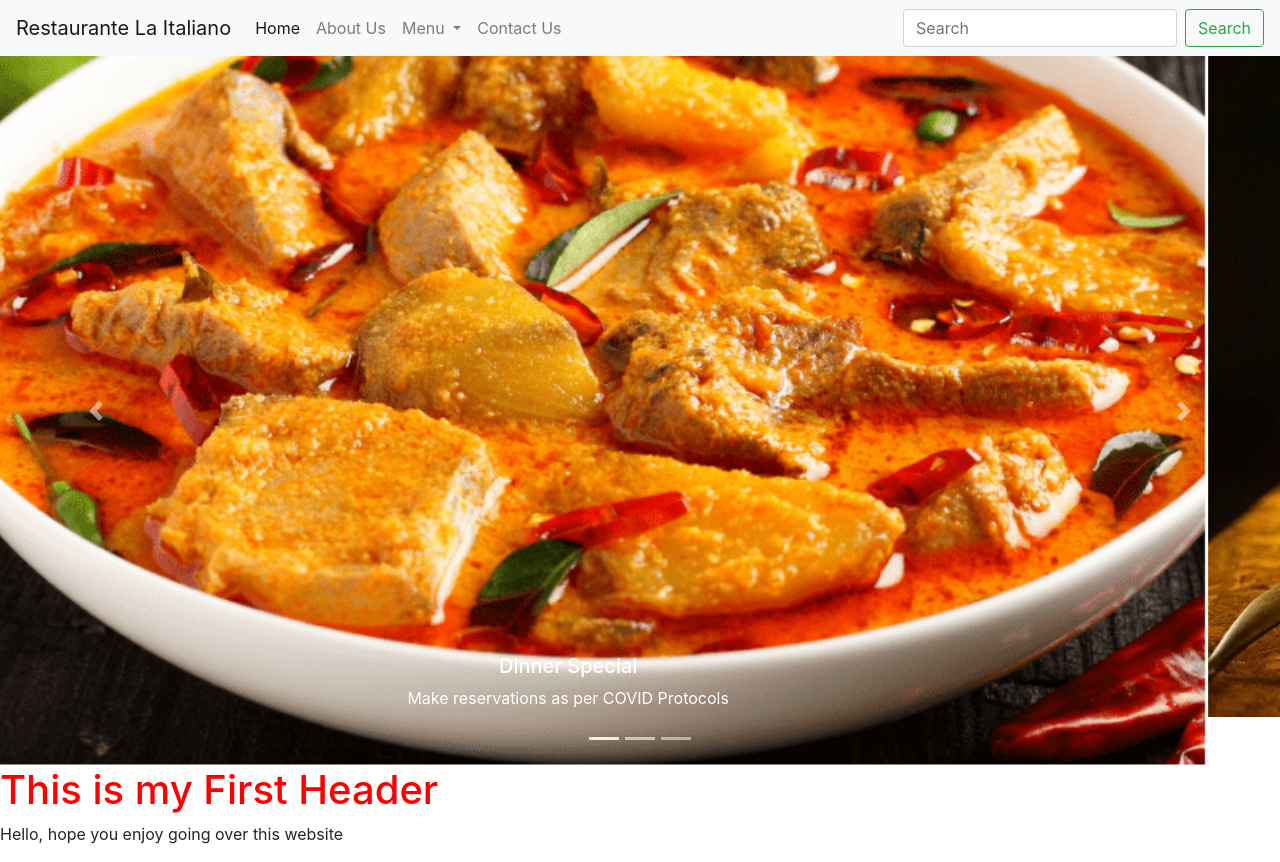
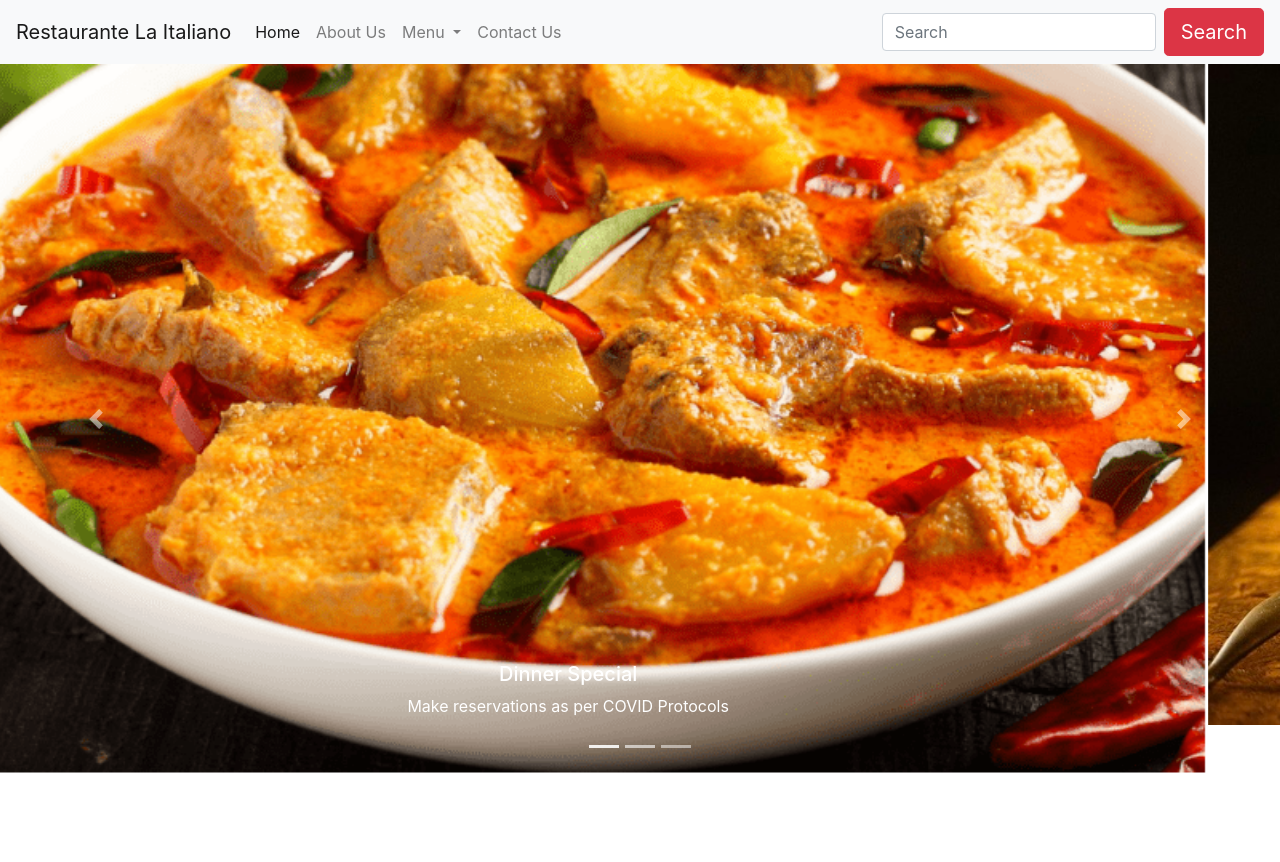
Before and after one commit to rhuitz/test2, a plain HTML site: page index.html in a window 1280 px wide. After the commit the page ends 800 px from the top, so only its background shows below. Drawn offline with nearby package versions, Linux system fonts and the light colour scheme.

Commit message:
added some feaures to search button

```diff
--- a/index.html
+++ b/index.html
@@ -54,10 +54,14 @@
           <a class="nav-link" href="contact.html" aria-disabled="true">Contact Us</a>
         </li>
       </ul>
+
+      <!-- search form starts here -->
       <form class="form-inline my-2 my-lg-0">
         <input class="form-control mr-sm-2" type="search" placeholder="Search" aria-label="Search">
-        <button class="btn btn-outline-success my-2 my-sm-0" type="submit">Search</button>
+        <button type="button" class="btn btn-danger btn-lg my-2 my-sm-0" aria-pressed="false" data-toggle="button">Search</button>
       </form>
+
+      <!-- search form ends here -->
     </div>
   </nav>
 
@@ -116,8 +120,7 @@
 
 
 
-  <h1 class="red">This is my First Header</h1>
-  <p>Hello, hope you enjoy going over this website</p>
+
 
   <script src="https://code.jquery.com/jquery-3.5.1.slim.min.js"
     integrity="sha384-DfXdz2htPH0lsSSs5nCTpuj/zy4C+OGpamoFVy38MVBnE+IbbVYUew+OrCXaRkfj"
```
